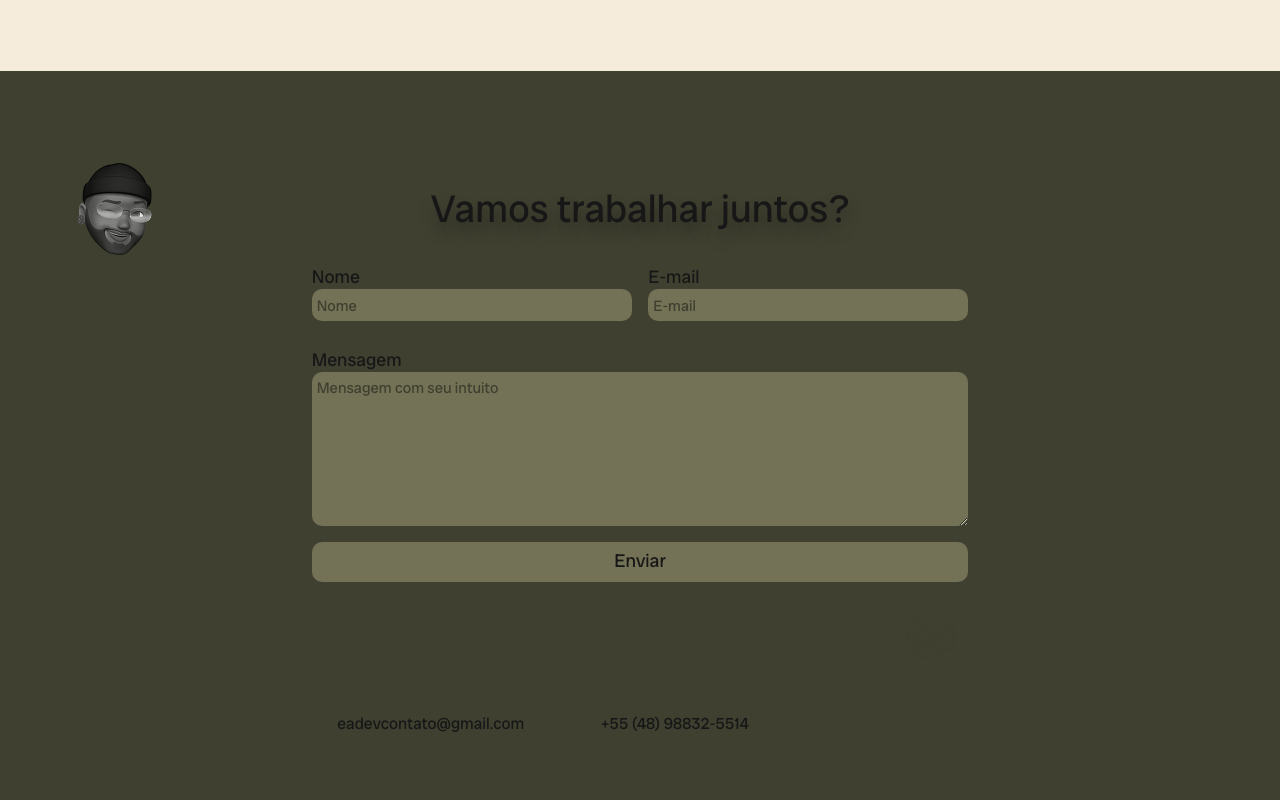
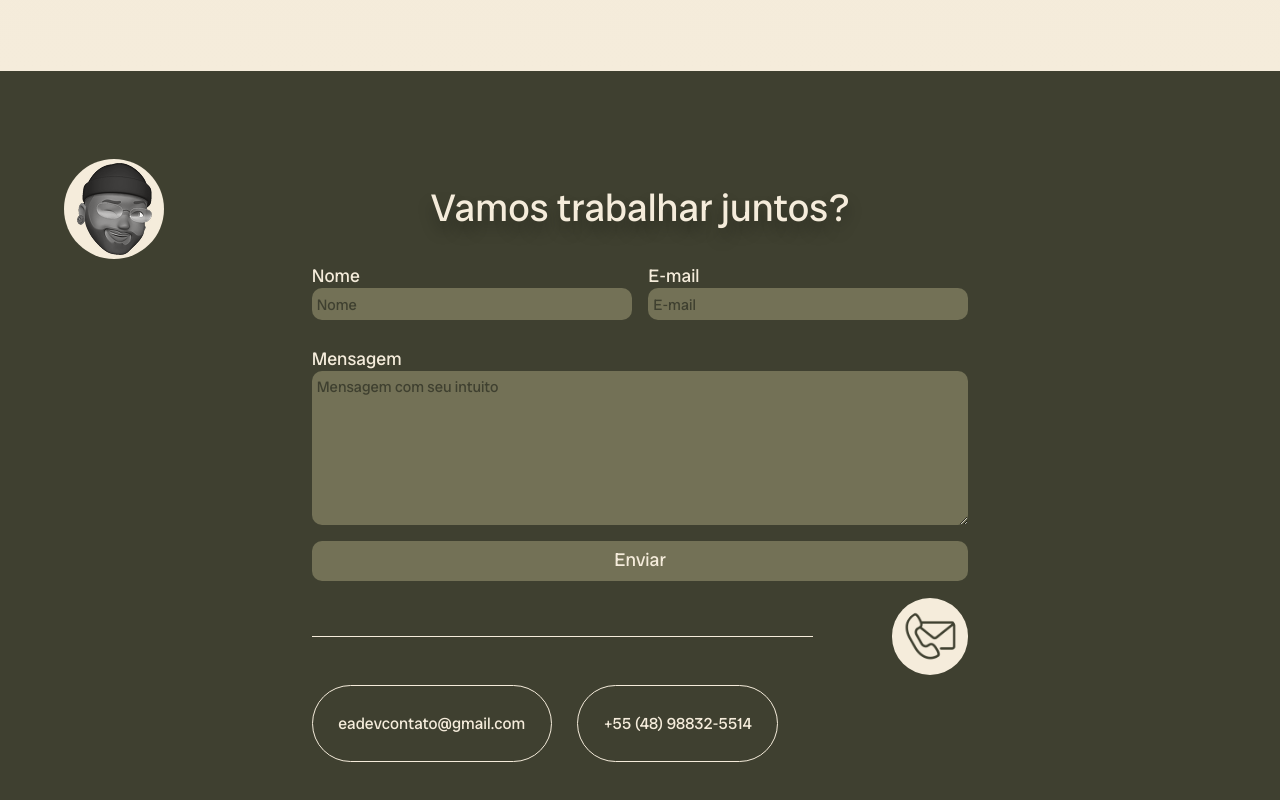
Before and after one commit to adaocomh/eadev_portifolio, a Next.js app: page / in a window 1280 px wide. Shown: the part 2159-2959 px from the top of the page. Built offline with nearby package versions, Linux system fonts and the light colour scheme.

Commit message:
Refatoração de "var (--color-font)"
De "font-primari" para "font-primaria".

```diff
--- a/src/components/footerContato/form/style.module.css
+++ b/src/components/footerContato/form/style.module.css
@@ -35,7 +35,7 @@
 }
 .titleForm{
     font-family: var(--font-primaria);
-    color: var(--cor-primari);
+    color: var(--cor-primaria);
     font-weight: 400;
     font-size: 3vw;
     margin-bottom: 3vh;
@@ -46,7 +46,7 @@
     padding: 5px;
     border: none;
     background-color: #737156;
-    color: var(--cor-primari);
+    color: var(--cor-primaria);
 }
 .input::placeholder{
     color: #3F4030;
@@ -70,7 +70,7 @@
 .label{
     font-family: var(--font-primaria);
     font-weight: lighter;
-    color: var(--cor-primari);
+    color: var(--cor-primaria);
     font-size: 18px;
 }
 @media (max-width: 1400px){
--- a/src/components/footerContato/logoContato/style.module.css
+++ b/src/components/footerContato/logoContato/style.module.css
@@ -6,7 +6,7 @@
     transition: all 1.2s;
     transform: translateX(-100%);
     opacity: 0;
-    background-color: var(--cor-primari);
+    background-color: var(--cor-primaria);
 }
 .logoContato.ativo{
     transform: translateX(0);
--- a/src/components/footerContato/style.module.css
+++ b/src/components/footerContato/style.module.css
@@ -27,7 +27,7 @@
     justify-content:center;
     align-items: center;
     background: url('../../../public/imgs/self/IMG_2414\ 1.png') no-repeat;
-    background-color: var(--cor-primari);
+    background-color: var(--cor-primaria);
     background-position: center center;
     border-radius: 50%;
 }
@@ -39,7 +39,7 @@
 }
 .linhaDiv{
     width: 88%;
-    border-bottom: 0.1px solid var(--cor-primari);
+    border-bottom: 0.1px solid var(--cor-primaria);
 }
 .contatos{
     display: flex;
@@ -55,8 +55,8 @@
     opacity: 1;
 }
 .linkContato{
-    color: var(--cor-primari);
-    border: 0.3px solid var(--cor-primari);
+    color: var(--cor-primaria);
+    border: 0.3px solid var(--cor-primaria);
     border-radius: 50px;
     font-family: var(--font-primaria);
     font-weight: lighter;
```
